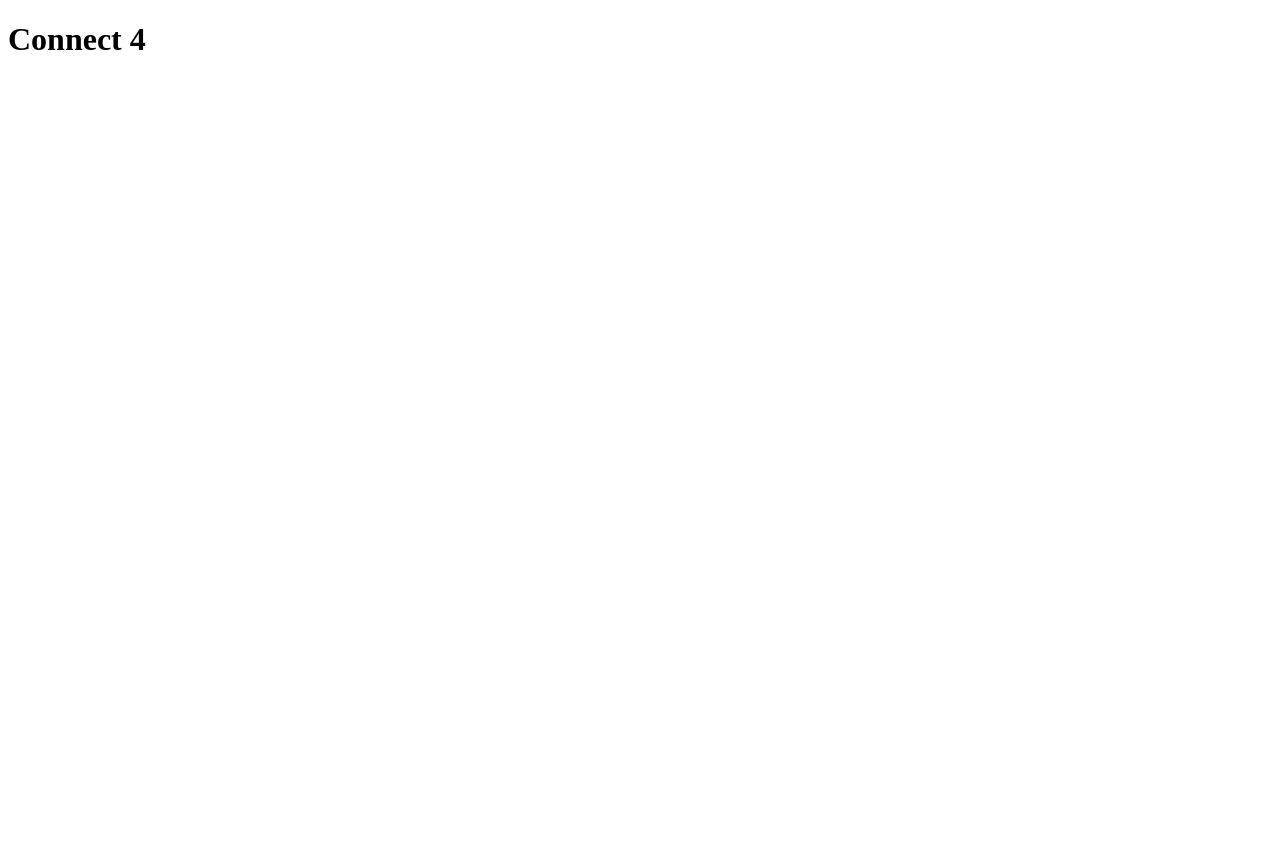
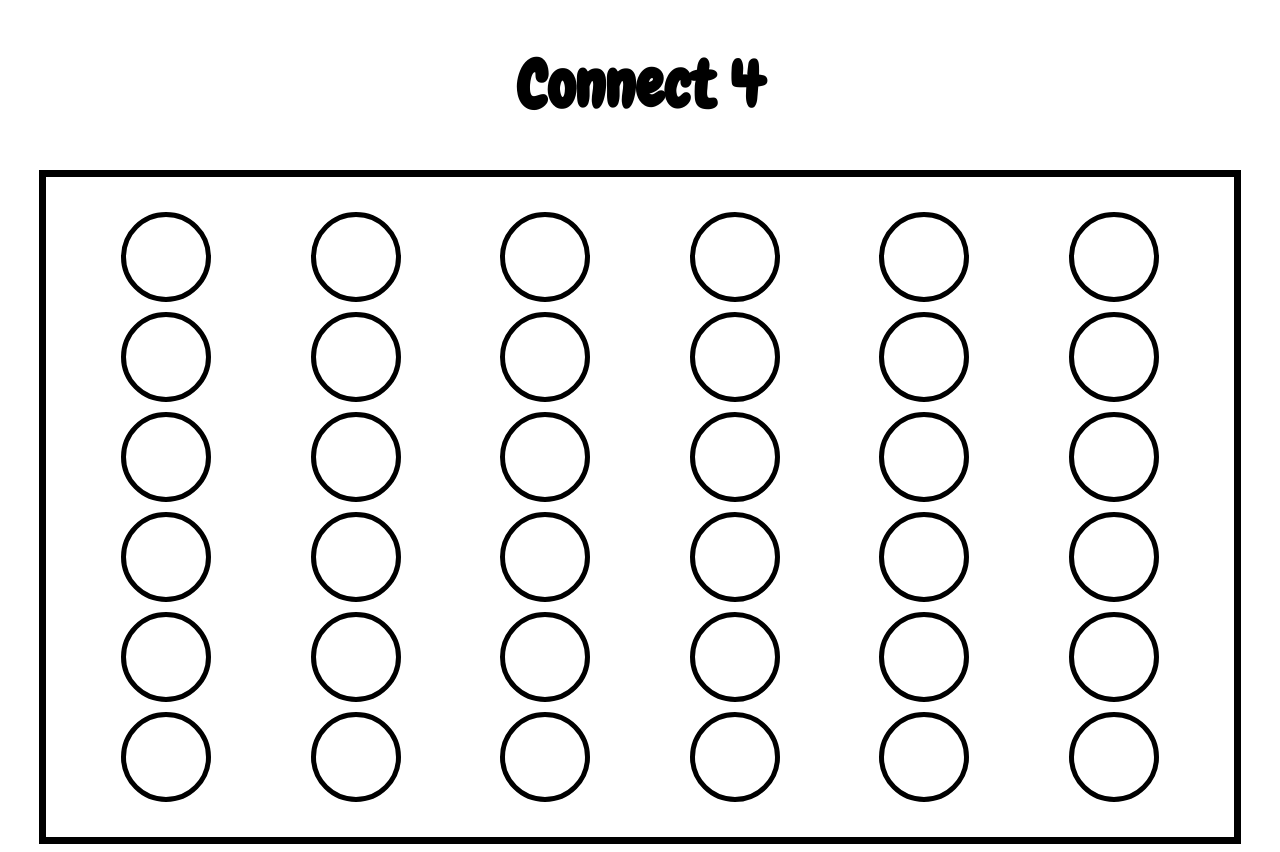
Before and after one commit to Chizzy/Project-1-Connect-4, a plain HTML site: page index.html in a window 1280 px wide. Before the commit the page ends 800 px from the top, so only its background shows below. Drawn offline with nearby package versions, Linux system fonts and the light colour scheme.

Commit message:
rearranged game board

```diff
--- a/index.html
+++ b/index.html
@@ -5,6 +5,7 @@
     <meta charset="UTF-8">
     <meta name="viewport" content="width=device-width, initial-scale=1.0">
     <meta http-equiv="X-UA-Compatible" content="ie=edge">
+    <link href="https://fonts.googleapis.com/css?family=Chewy" rel="stylesheet">
     <link rel="stylesheet" href="main.css">
     <script defer src="app.js"></script>
     <title>Chizzy's Connect 4</title>
@@ -14,61 +15,56 @@
 
     <h1>Connect 4</h1>
 
-<div class=" row row1">
-    <div class="col"></div>
-    <div class="col"></div>
-    <div class="col"></div>
-    <div class="col"></div>
-    <div class="col"></div>
-    <div class="col"></div>
-    <div class="col"></div>
+    <div class="game">
+        <div class=" column" id="col0">
+            <div class="row" id="col0row0"></div>
+            <div class="row" id="col0row1"></div>
+            <div class="row" id="col0row2"></div>
+            <div class="row" id="col0row3"></div>
+            <div class="row" id="col0row4"></div>
+            <div class="row" id="col0row5"></div>
         </div>
-<div class=" row row2">
-    <div class="col"></div>
-    <div class="col"></div>
-    <div class="col"></div>
-    <div class="col"></div>
-    <div class="col"></div>
-    <div class="col"></div>
-    <div class="col"></div>
+        <div class=" column" id="col1">
+            <div class="row" id="col1row0"></div>
+            <div class="row" id="col1row1"></div>
+            <div class="row" id="col1row2"></div>
+            <div class="row" id="col1row3"></div>
+            <div class="row" id="col1row4"></div>
+            <div class="row" id="col1row5"></div>
         </div>
-<div class=" row row3">
-    <div class="col"></div>
-    <div class="col"></div>
-    <div class="col"></div>
-    <div class="col"></div>
-    <div class="col"></div>
-    <div class="col"></div>
-    <div class="col"></div>
+        <div class=" column" id="col2">
+            <div class="row" id="col2row0"></div>
+            <div class="row" id="col2row1"></div>
+            <div class="row" id="col2row2"></div>
+            <div class="row" id="col2row3"></div>
+            <div class="row" id="col2row4"></div>
+            <div class="row" id="col2row5"></div>
         </div>
-<div class=" row row4">
-    <div class="col"></div>
-    <div class="col"></div>
-    <div class="col"></div>
-    <div class="col"></div>
-    <div class="col"></div>
-    <div class="col"></div>
-    <div class="col"></div>
+        <div class=" column" id="col3">
+            <div class="row" id="col3row0"></div>
+            <div class="row" id="col3row1"></div>
+            <div class="row" id="col3row2"></div>
+            <div class="row" id="col3row3"></div>
+            <div class="row" id="col3row4"></div>
+            <div class="row" id="col3row5"></div>
         </div>
-<div class=" row row5">
-    <div class="col"></div>
-    <div class="col"></div>
-    <div class="col"></div>
-    <div class="col"></div>
-    <div class="col"></div>
-    <div class="col"></div>
-    <div class="col"></div>
+        <div class=" column" id="col4">
+            <div class="row" id="col4row0"></div>
+            <div class="row" id="col4row1"></div>
+            <div class="row" id="col4row2"></div>
+            <div class="row" id="col4row3"></div>
+            <div class="row" id="col4row4"></div>
+            <div class="row" id="col4row5"></div>
         </div>
-<div class=" row row6">
-    <div class="col"></div>
-    <div class="col"></div>
-    <div class="col"></div>
-    <div class="col"></div>
-    <div class="col"></div>
-    <div class="col"></div>
-    <div class="col"></div>
+        <div class=" column" id="col5">
+            <div class="row" id="col5row0"></div>
+            <div class="row" id="col5row1"></div>
+            <div class="row" id="col5row2"></div>
+            <div class="row" id="col5row3"></div>
+            <div class="row" id="col5row4"></div>
+            <div class="row" id="col5row5"></div>
         </div>
-
+    </div>
 
 
 
--- a/main.css
+++ b/main.css
@@ -0,0 +1,35 @@
+h1 {
+    font-size: 4rem;
+    text-align: center;
+    font-family: 'Chewy', cursive;
+}
+
+.game {
+    border: 7px solid black;
+    height: 90%;
+    width: 90%;
+    display: flex;
+    flex-direction: row;
+    justify-content: space-around;
+    align-items: center;
+    margin: 0 auto;
+    padding: 25px;
+}
+.row {
+    width: 80px;
+    height: 80px;
+    border: 5px solid black;
+    margin: 10px auto;
+    border-radius: 50%;
+    flex: 1;
+    -webkit-border-radius: 50%;
+    -moz-border-radius: 50%;
+    -ms-border-radius: 50%;
+    -o-border-radius: 50%;
+}
+.column {
+    flex-direction: column;
+    justify-content: center;
+   margin: 0 auto;
+   flex: 1;
+}
```
Also changed, not shown: 1 other file. Lines whose indentation alone changed are shown as unchanged.
